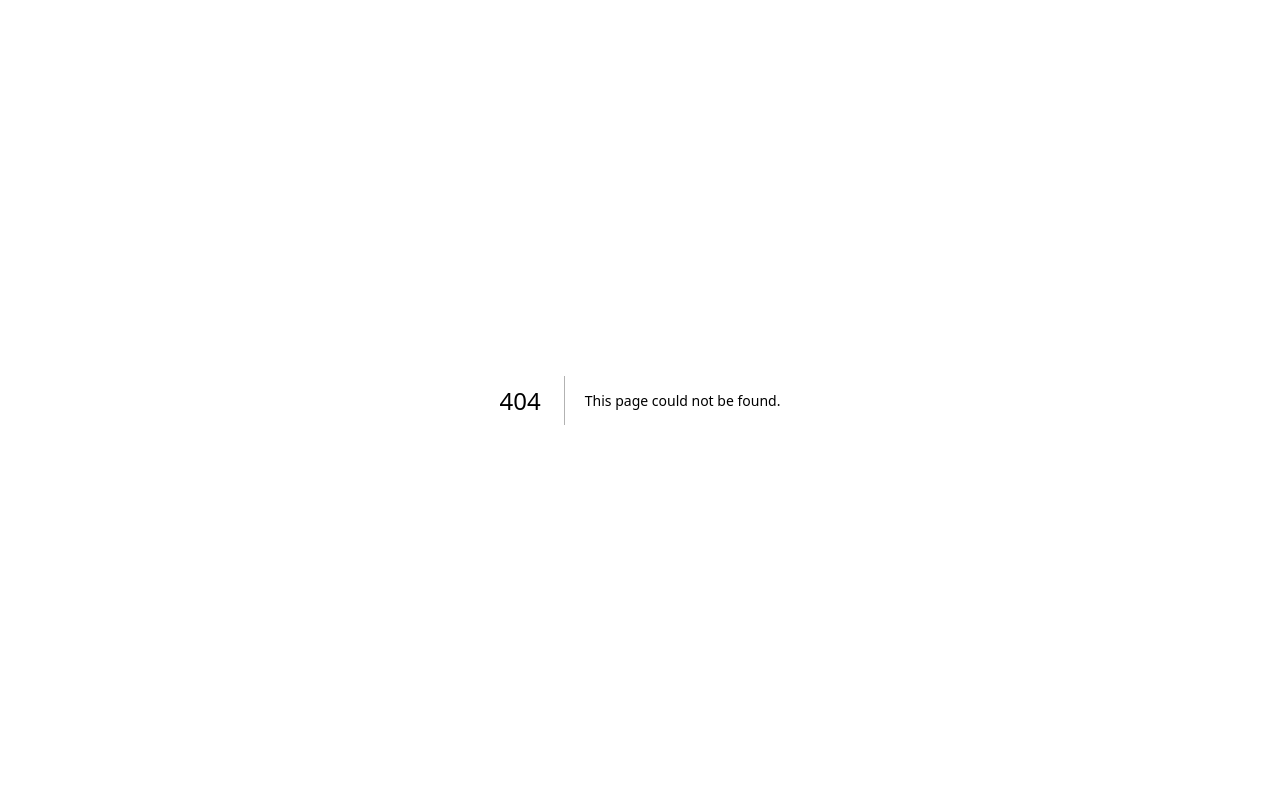
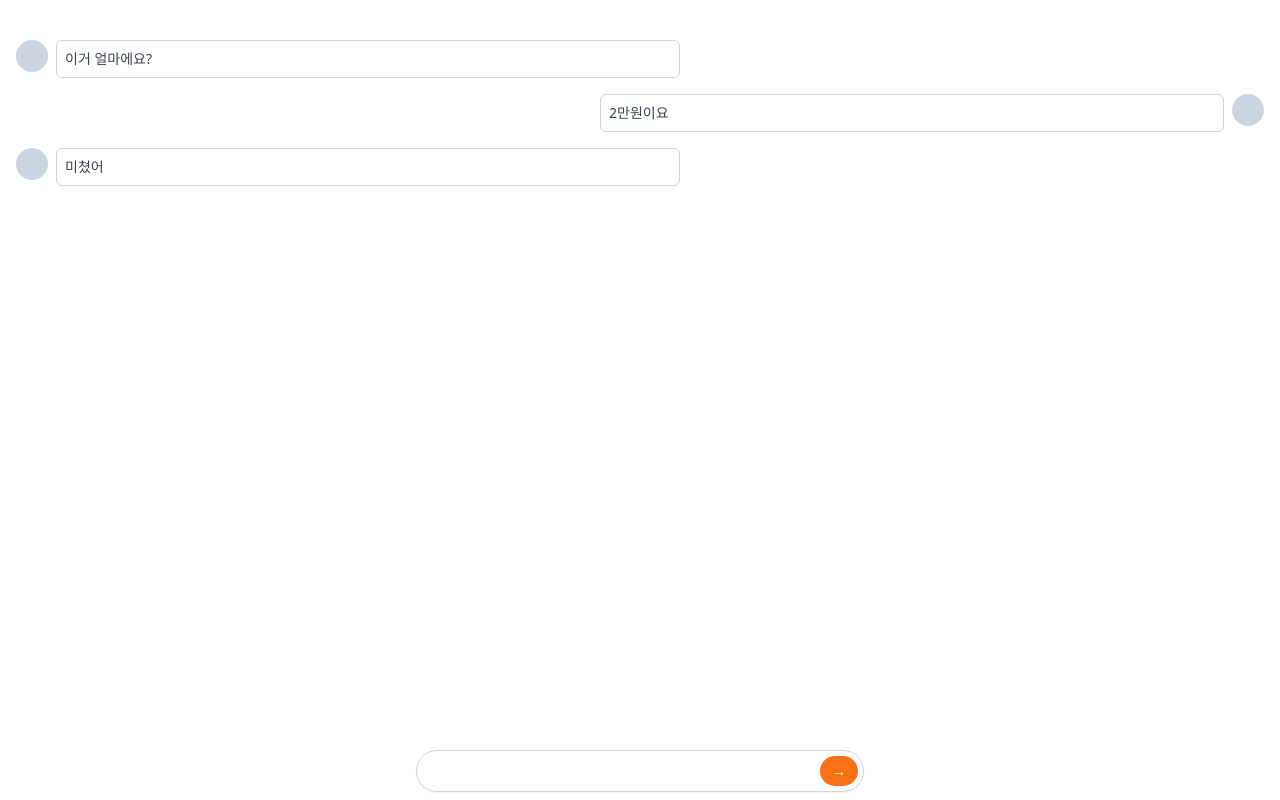
Before and after one commit to ssseok/Carrot-Market, a Next.js app: page /chats/1 in a window 1280 px wide. Before the commit this address had no page. Built offline with nearby package versions, Linux system fonts and the light colour scheme.

Commit message:
design: ChatDetail UI

```diff
--- /dev/null
+++ b/pages/chats/[id].tsx
@@ -0,0 +1,42 @@
+import type { NextPage } from "next";
+
+const ChatDetail: NextPage = () => {
+  return (
+    <div className="space-y-4 px-4 py-10">
+      <div className="flex items-start space-x-2">
+        <div className="h-8 w-8 rounded-full bg-slate-300" />
+        <div className="w-1/2 rounded-md border border-gray-300 p-2 text-sm text-gray-700">
+          <p>이거 얼마에요?</p>
+        </div>
+      </div>
+      <div className="flex flex-row-reverse items-start space-x-2 space-x-reverse">
+        <div className="h-8 w-8 rounded-full bg-slate-300" />
+        <div className="w-1/2 rounded-md border border-gray-300 p-2 text-sm text-gray-700">
+          <p>2만원이요</p>
+        </div>
+      </div>
+      <div className="flex items-start space-x-2">
+        <div className="h-8 w-8 rounded-full bg-slate-300" />
+        <div className="w-1/2 rounded-md border border-gray-300 p-2 text-sm text-gray-700">
+          <p>미쳤어</p>
+        </div>
+      </div>
+
+      <div className="fixed inset-x-0 bottom-2 mx-auto w-full max-w-md">
+        <div className="relative flex items-center">
+          <input
+            className="w-full rounded-full border-gray-300 pr-12 shadow-sm focus:border-orange-500 focus:outline-none focus:ring-orange-500"
+            type="text"
+          />
+          <div className="absolute inset-y-0 right-0 flex py-1.5 px-1.5">
+            <button className="flex cursor-pointer items-center rounded-full bg-orange-500 px-3 text-sm text-white hover:bg-orange-600 focus:ring-2 focus:ring-orange-500 focus:ring-offset-2">
+              &rarr;
+            </button>
+          </div>
+        </div>
+      </div>
+    </div>
+  );
+};
+
+export default ChatDetail;
--- a/pages/chats/index.tsx
+++ b/pages/chats/index.tsx
@@ -10,10 +10,8 @@ const Chats: NextPage = () => {
         >
           <div className="h-12 w-12 rounded-full bg-slate-300" />
           <div>
-            <p className="text-gray-700">Steve Jebs</p>
-            <p className="text-sm  text-gray-500">
-              See you tomorrow in the corner at 2pm!
-            </p>
+            <p className="text-gray-700">현석</p>
+            <p className="text-sm  text-gray-500">2시까지와</p>
           </div>
         </div>
       ))}
```
